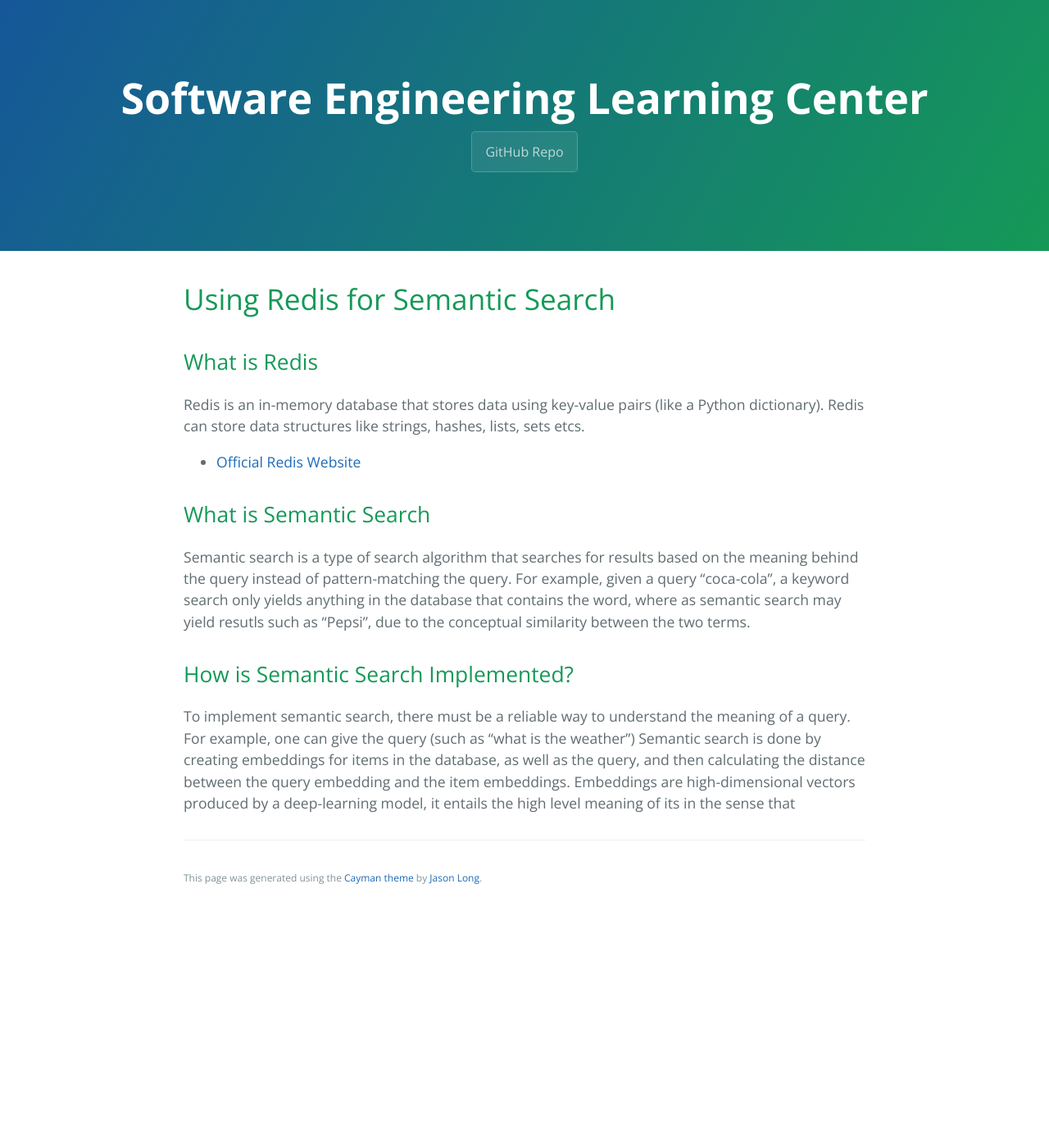
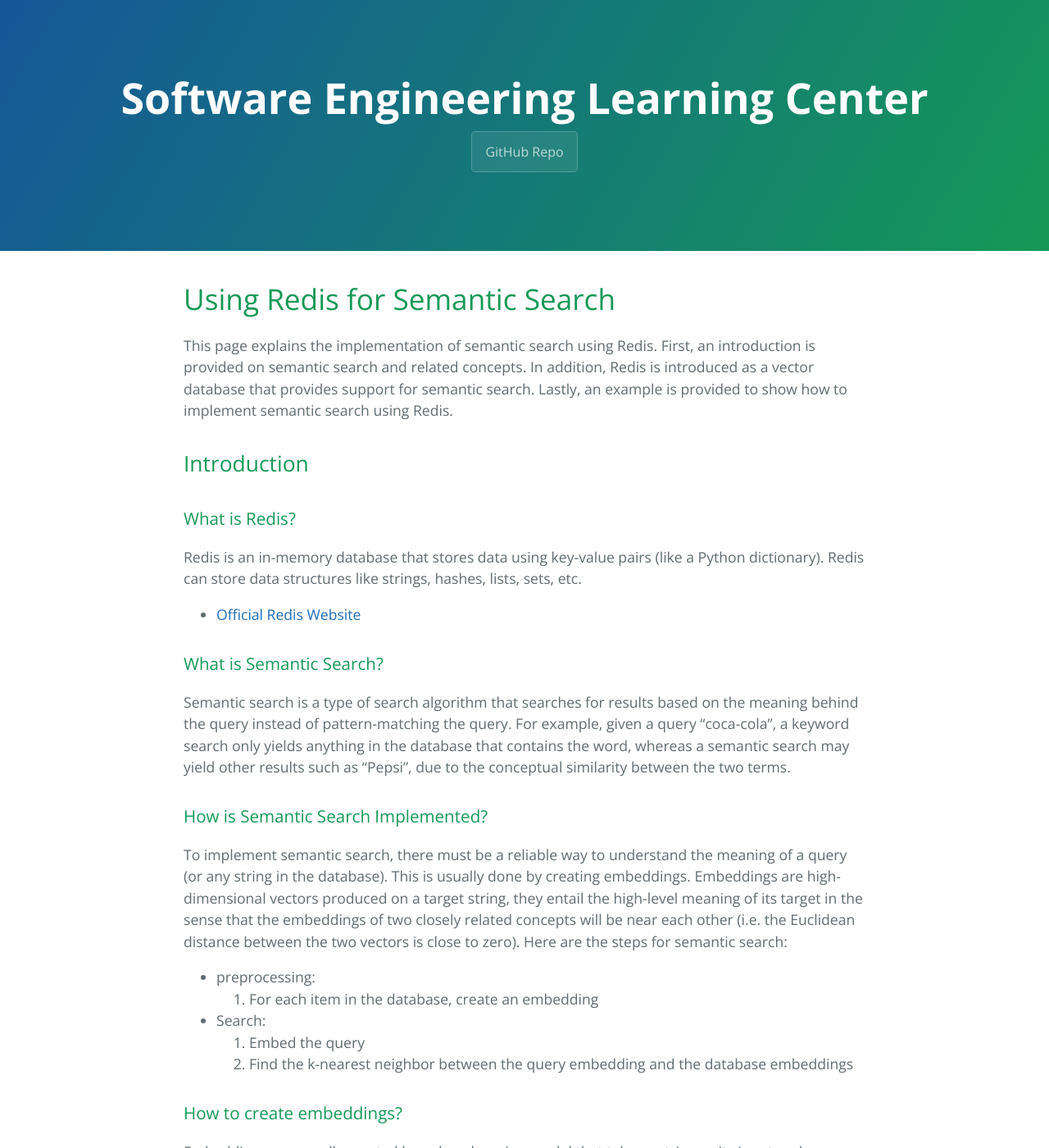
Before and after one commit to learning-software-engineering/learning-software-engineering.github.io, a Jekyll site: the page built from Topics/Tech_Stacks/Redis_Semantic_Search.md, in a window 1280 px wide and 1400 px high. Shown: the whole window at 82% size. Built offline with Jekyll 4.4.1, drawn with Linux system fonts in a browser that asks for light colours; our own code applies the rules of GitHub Pages for plain Markdown files; some of the changed text lies outside the part shown.

Commit message:
Update Redis_Semantic_Search.md
Added the Introduction section for the article, explained key concepts.

```diff
--- a/Topics/Tech_Stacks/Redis_Semantic_Search.md
+++ b/Topics/Tech_Stacks/Redis_Semantic_Search.md
@@ -1,15 +1,23 @@
 # Using Redis for Semantic Search
+This page explains the implementation of semantic search using Redis. First, an introduction is provided on semantic search and related concepts. In addition, Redis is introduced as a vector database that provides support for semantic search. Lastly, an example is provided to show how to implement semantic search using Redis.
 
-## What is Redis
-
-Redis is an in-memory database that stores data using key-value pairs (like a Python dictionary). Redis can store data structures like strings, hashes, lists, sets etcs.
+## Introduction
+### What is Redis?
+Redis is an in-memory database that stores data using key-value pairs (like a Python dictionary). Redis can store data structures like strings, hashes, lists, sets, etc.
 - [Official Redis Website](https://redis.io/)
 
-## What is Semantic Search
+### What is Semantic Search?
+Semantic search is a type of search algorithm that searches for results based on the meaning behind the query instead of pattern-matching the query. For example, given a query "coca-cola", a keyword search only yields anything in the database that contains the word, whereas a semantic search may yield other results such as "Pepsi", due to the conceptual similarity between the two terms.
 
-Semantic search is a type of search algorithm that searches for results based on the meaning behind the query instead of pattern-matching the query. For example, given a query "coca-cola", a keyword search only yields anything in the database that contains the word, where as semantic search may yield resutls such as "Pepsi", due to the conceptual similarity between the two terms.
+### How is Semantic Search Implemented?
+To implement semantic search, there must be a reliable way to understand the meaning of a query (or any string in the database). This is usually done by creating embeddings. Embeddings are high-dimensional vectors produced on a target string, they entail the high-level meaning of its target in the sense that the embeddings of two closely related concepts will be near each other (i.e. the Euclidean distance between the two vectors is close to zero).
+Here are the steps for semantic search:
+- preprocessing:
+  1. For each item in the database, create an embedding
+- Search:
+  1.  Embed the query
+  2.  Find the k-nearest neighbor between the query embedding and the database embeddings
 
-## How is Semantic Search Implemented?
-
-To implement semantic search, there must be a reliable way to understand the meaning of a query. For example, one can give the query (such as "what is the weather")
-Semantic search is done by creating embeddings for items in the database, as well as the query, and then calculating the distance between the query embedding and the item embeddings. Embeddings are high-dimensional vectors produced by a deep-learning model, it entails the high level meaning of its in the sense that
+### How to create embeddings?
+Embeddings are usually created by a deep learning model that takes a string as its input and produces a vector (an array of float point vectors) as its output. The simplest way to create embedding is to call openAI's api for embedding models.
+- [OpenAI Embeddings](https://platform.openai.com/docs/guides/embeddings/)
```
